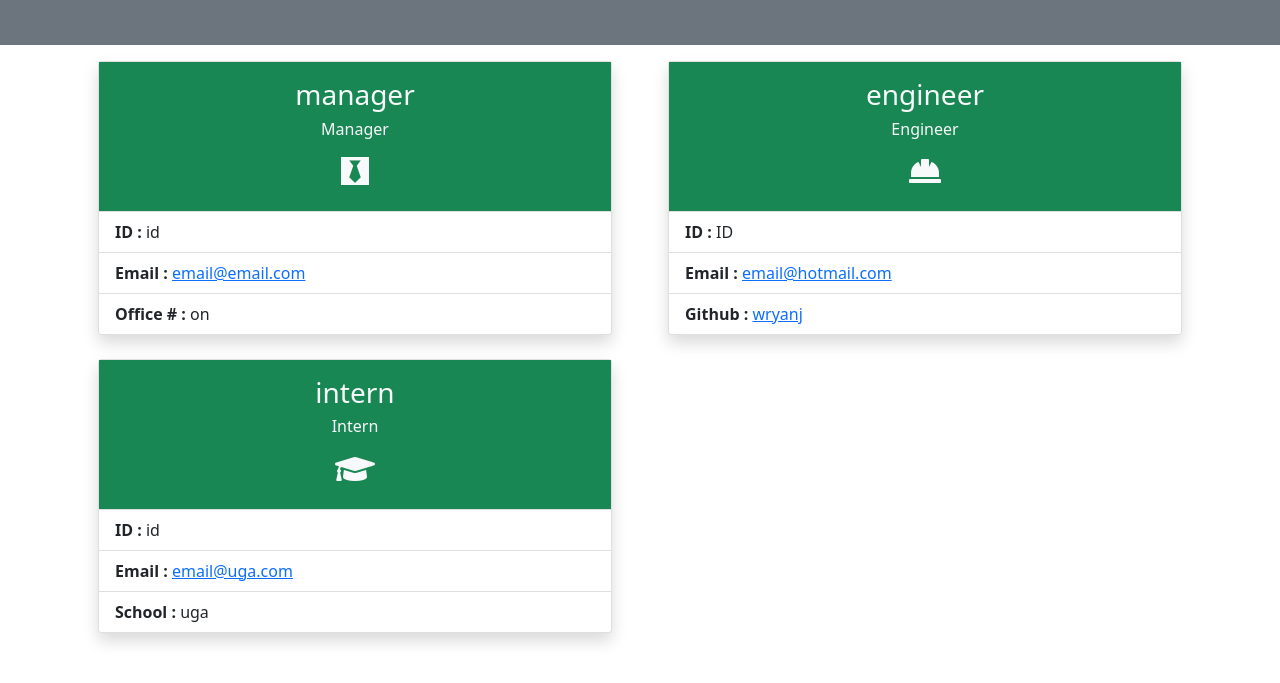
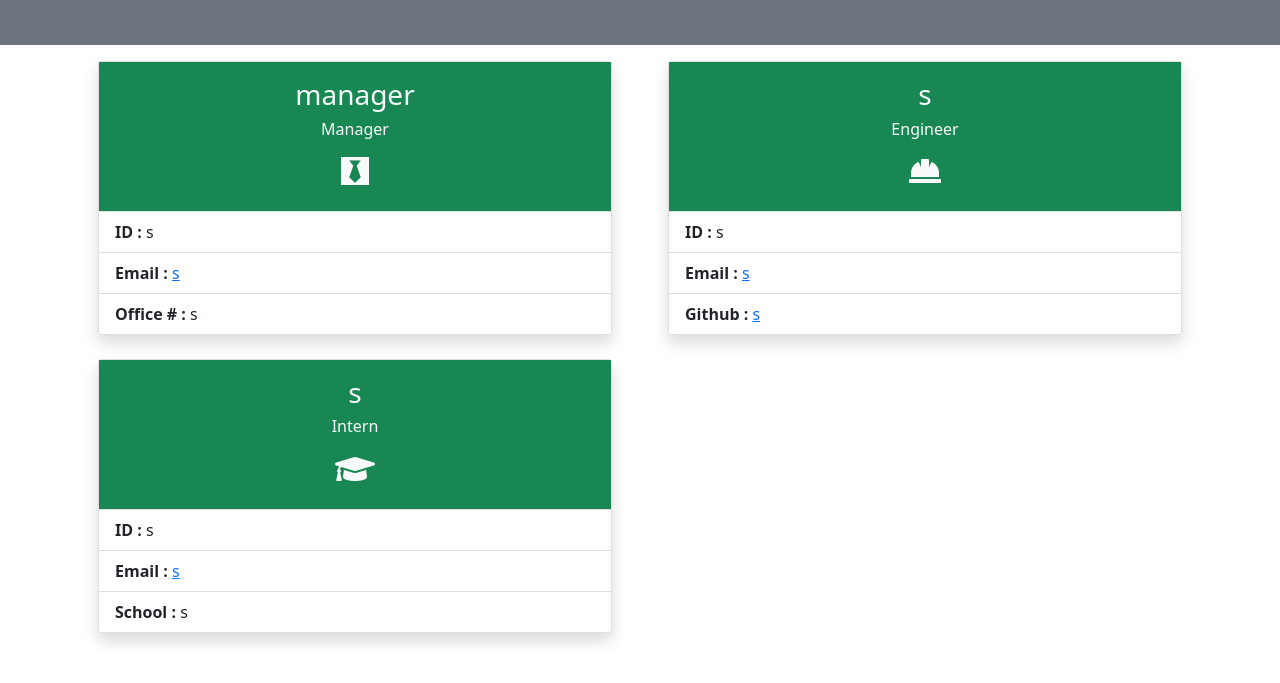
Before and after one commit to wryanj/gt_fsf_hw10_team_profile_generator, a website: page rendered_files_html/teamportfolio.html in a window 1280 px wide. Shown: the part 109-792 px from the top of the page. Drawn offline with nearby package versions, Linux system fonts and the light colour scheme.

```diff
--- a/rendered_files_html/teamportfolio.html
+++ b/rendered_files_html/teamportfolio.html
@@ -41,9 +41,9 @@
                                     <span class="fs-2"><i class="fab fa-black-tie"></i></span>
                                 </div>
                                 <ul class="list-group list-group-flush">
-                                    <li class="list-group-item"><span class="fw-bold">ID : </span><span>id</span></li>
-                                    <li class="list-group-item"><span class="fw-bold">Email : </span><a href = "mailto:email@email.com">email@email.com</a></li>
-                                    <li class="list-group-item"><span class="fw-bold">Office # : </span><span>on</span></li>
+                                    <li class="list-group-item"><span class="fw-bold">ID : </span><span>s</span></li>
+                                    <li class="list-group-item"><span class="fw-bold">Email : </span><a href = "mailto:s">s</a></li>
+                                    <li class="list-group-item"><span class="fw-bold">Office # : </span><span>s</span></li>
                                 </ul>
                             </div>
                         </div>
@@ -52,14 +52,14 @@
                     <div class="col">
                         <div class="card shadow rounded mx-3">
                             <div class="card-body text-center text-light bg-success">
-                                <h5 class="card-title fs-3">engineer</h5>
+                                <h5 class="card-title fs-3">s</h5>
                                 <h6>Engineer</h6>
                                 <span class="fs-2"><i class="fas fa-hard-hat"></i></i></span>
                             </div>
                             <ul class="list-group list-group-flush">
-                                <li class="list-group-item"><span class="fw-bold">ID : </span><span>ID</span></li>
-                                <li class="list-group-item"><span class="fw-bold">Email : </span><a href = "mailto:email@hotmail.com">email@hotmail.com</a></li>
-                                <li class="list-group-item"><span class="fw-bold">Github : </span><a href = "https://www.github.com/wryanj">wryanj</a></li>
+                                <li class="list-group-item"><span class="fw-bold">ID : </span><span>s</span></li>
+                                <li class="list-group-item"><span class="fw-bold">Email : </span><a href = "mailto:s">s</a></li>
+                                <li class="list-group-item"><span class="fw-bold">Github : </span><a href = "https://www.github.com/s">s</a></li>
                             </ul>
                         </div>
                     </div>
@@ -68,14 +68,14 @@
                     <div class="col">
                         <div class="card shadow rounded mx-3">
                             <div class="card-body text-center text-light bg-success">
-                                <h5 class="card-title fs-3">intern</h5>
+                                <h5 class="card-title fs-3">s</h5>
                                 <h6>Intern</h6>
                                 <span class="fs-2"><i class="fas fa-graduation-cap"></i></span>
                             </div>
                             <ul class="list-group list-group-flush">
-                                <li class="list-group-item"><span class="fw-bold">ID : </span><span>id</span></li>
-                                <li class="list-group-item"><span class="fw-bold">Email : </span><a href = "mailto:email@uga.com">email@uga.com</a></li>
-                                <li class="list-group-item"><span class="fw-bold">School : </span><span>uga</span></li>
+                                <li class="list-group-item"><span class="fw-bold">ID : </span><span>s</span></li>
+                                <li class="list-group-item"><span class="fw-bold">Email : </span><a href = "mailto:s">s</a></li>
+                                <li class="list-group-item"><span class="fw-bold">School : </span><span>s</span></li>
                             </ul>
                         </div>
                     </div>
```
Also changed, not shown: index.js (+26 -32 lines).
